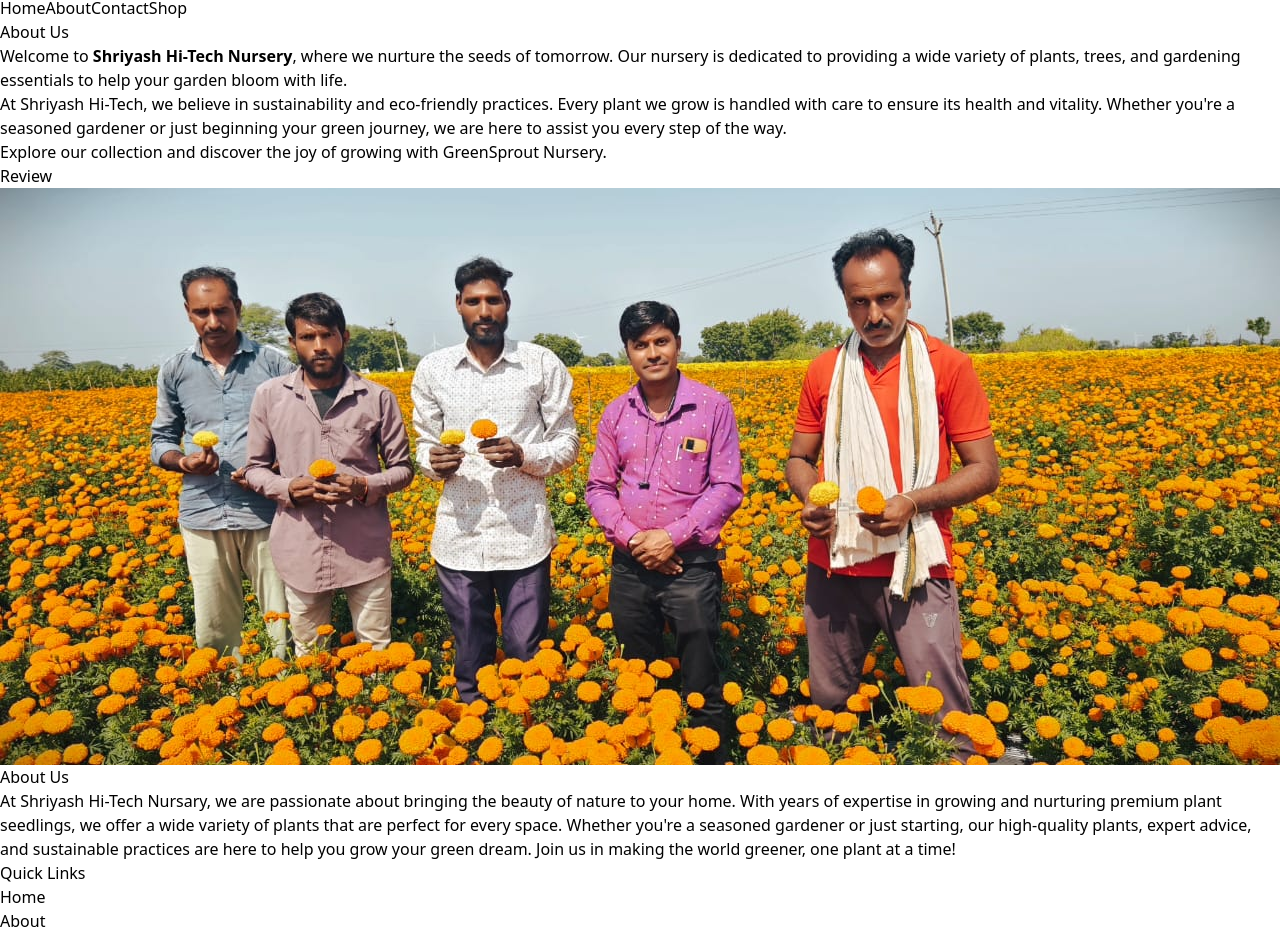
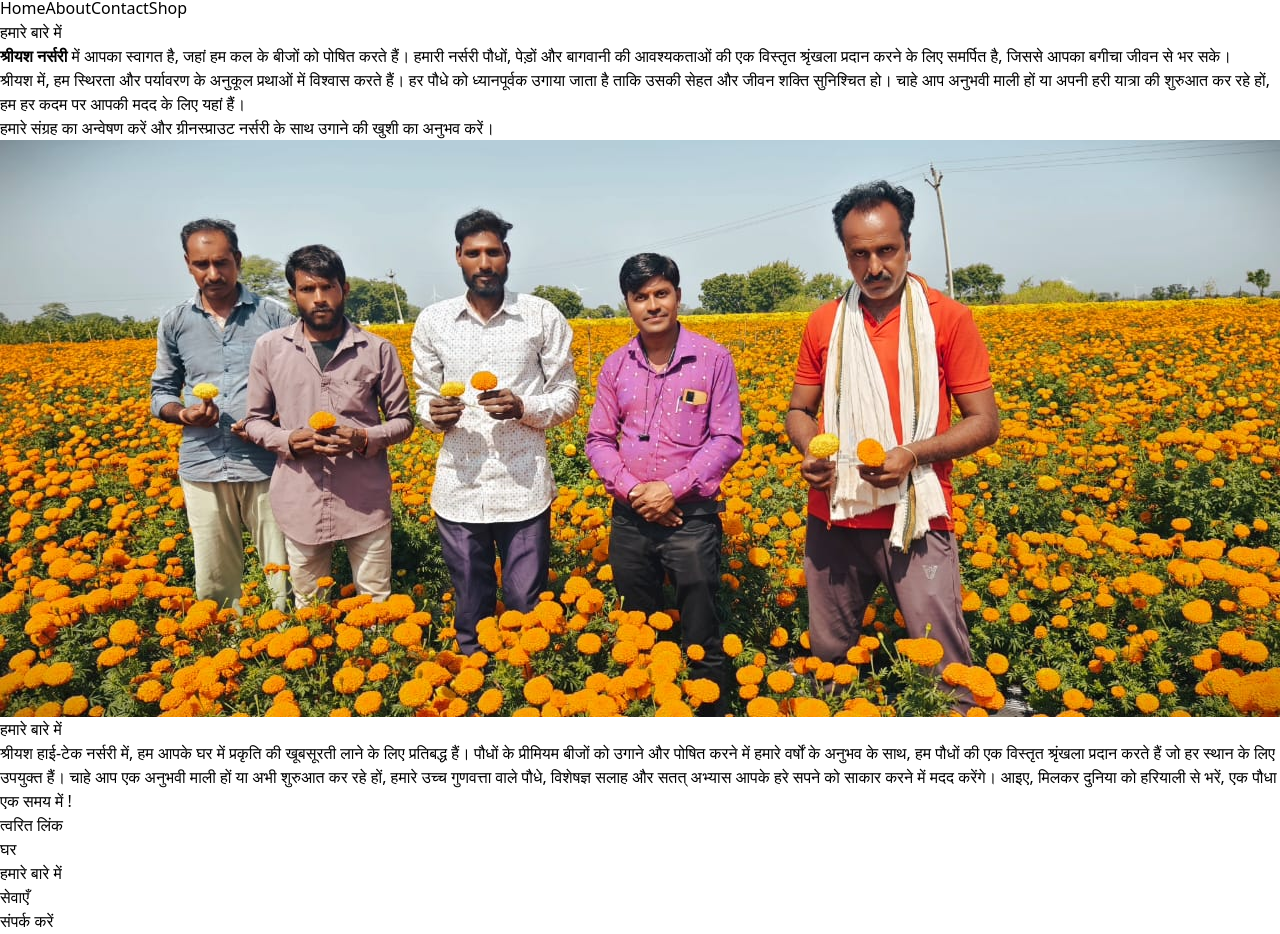
Before and after one commit to Ashishkalbande11/Shriyash_F, a React (Vite) app: page /about in a window 1280 px wide. Shown: the part 1356-2290 px from the top of the page. Built offline with nearby package versions, Linux system fonts and the light colour scheme; the HTML template or start-up script is replaced by a standard one.

Commit message:
screen adjustment

```diff
--- a/src/components/About.jsx
+++ b/src/components/About.jsx
@@ -4,27 +4,29 @@ import review from "../images/review.jpg"
 const About = () => {
   return (
     <>
-    <div className="w-[80%] mx-auto my-12 p-6 bg-white shadow-lg rounded-lg">
-      <h2 className="text-3xl font-bold text-green-700 text-center mb-6">About Us</h2>
+    <div className="w-[97%] mx-auto my-12 p-6 bg-white shadow-lg rounded-lg">
+      <h2 className="text-3xl font-bold text-green-700 text-center mb-6">
+        हमारे बारे में
+      </h2>
       <p className="text-lg text-gray-700 leading-relaxed mb-4">
-        Welcome to <strong className="text-green-600">Shriyash Hi-Tech Nursery</strong>, where we nurture the seeds of tomorrow.
-        Our nursery is dedicated to providing a wide variety of plants, trees, and gardening essentials to help your
-        garden bloom with life.
+        <strong className="text-green-600">श्रीयश नर्सरी</strong> में आपका स्वागत है,
+        जहां हम कल के बीजों को पोषित करते हैं। हमारी नर्सरी पौधों, पेड़ों और बागवानी की
+        आवश्यकताओं की एक विस्तृत श्रृंखला प्रदान करने के लिए समर्पित है, जिससे आपका बगीचा
+        जीवन से भर सके।
       </p>
       <p className="text-lg text-gray-700 leading-relaxed mb-4">
-        At Shriyash Hi-Tech, we believe in sustainability and eco-friendly practices. Every plant we grow is handled
-        with care to ensure its health and vitality. Whether you're a seasoned gardener or just beginning your
-        green journey, we are here to assist you every step of the way.
+        श्रीयश में, हम स्थिरता और पर्यावरण के अनुकूल प्रथाओं में विश्वास करते हैं।
+        हर पौधे को ध्यानपूर्वक उगाया जाता है ताकि उसकी सेहत और जीवन शक्ति सुनिश्चित हो।
+        चाहे आप अनुभवी माली हों या अपनी हरी यात्रा की शुरुआत कर रहे हों, हम हर कदम पर
+        आपकी मदद के लिए यहां हैं।
       </p>
       <p className="text-lg text-gray-700 leading-relaxed">
-        Explore our collection and discover the joy of growing with GreenSprout Nursery.
+        हमारे संग्रह का अन्वेषण करें और ग्रीनस्प्राउट नर्सरी के साथ उगाने की खुशी का
+        अनुभव करें।
       </p>
     </div>
-
-
-    <div className="w-[80%] mx-auto my-12 p-6 bg-white shadow-lg rounded-lg" >
-    <h2 className="text-3xl font-bold text-green-700 text-center mb-6">Review</h2>
-      <img src={review} alt="" />
+    <div className="w-[97%] mx-auto  bg-white shadow-lg rounded-lg">
+      <img className="rounded-lg" src={review} alt="" />
     </div>
     </>
   );
--- a/src/components/Footer.jsx
+++ b/src/components/Footer.jsx
@@ -8,41 +8,41 @@ import { useNavigate } from "react-router-dom";
 const Footer = () => {
   const navigate = useNavigate();
   return (
-    <footer className="bg-gray-800 text-white py-8 rounded-lg m-4">
+    <footer className="bg-gray-800 text-white py-8 rounded-lg m-1">
       {/* Footer Container */}
       <div className="max-w-7xl mx-auto px-4 sm:px-6 lg:px-8">
         {/* Grid Layout */}
         <div className="grid grid-cols-1 md:grid-cols-3 gap-6">
           {/* About Section */}
           <div>
-            <h3 className="text-lg font-semibold mb-4">About Us</h3>
+            <h3 className="text-lg font-semibold mb-4">हमारे बारे में</h3>
             <p className="text-sm text-gray-400">
-            At Shriyash Hi-Tech Nursary, we are passionate about bringing the beauty of nature to your home. With years of expertise in growing and nurturing premium plant seedlings, we offer a wide variety of plants that are perfect for every space. Whether you're a seasoned gardener or just starting, our high-quality plants, expert advice, and sustainable practices are here to help you grow your green dream. Join us in making the world greener, one plant at a time!
+            श्रीयश हाई-टेक नर्सरी में, हम आपके घर में प्रकृति की खूबसूरती लाने के लिए प्रतिबद्ध हैं। पौधों के प्रीमियम बीजों को उगाने और पोषित करने में हमारे वर्षों के अनुभव के साथ, हम पौधों की एक विस्तृत श्रृंखला प्रदान करते हैं जो हर स्थान के लिए उपयुक्त हैं। चाहे आप एक अनुभवी माली हों या अभी शुरुआत कर रहे हों, हमारे उच्च गुणवत्ता वाले पौधे, विशेषज्ञ सलाह और सतत् अभ्यास आपके हरे सपने को साकार करने में मदद करेंगे। आइए, मिलकर दुनिया को हरियाली से भरें, एक पौधा एक समय में !
             </p>
           </div>
 
           {/* Links Section */}
           <div>
-            <h3 className="text-lg font-semibold mb-4">Quick Links</h3>
+            <h3 className="text-lg font-semibold mb-4">त्वरित लिंक</h3>
             <ul className="space-y-2">
               <li>
                 <button onClick={()=> navigate("/")} className="text-sm text-gray-400 hover:text-white">
-                  Home
+                घर
                 </button>
               </li>
               <li>
                 <button onClick={() => navigate("/about")} className="text-sm text-gray-400 hover:text-white">
-                  About
+                हमारे बारे में
                 </button>
               </li>
               <li>
                 <button onClick={() => navigate("/home")} className="text-sm text-gray-400 hover:text-white">
-                  Services
+                सेवाएँ
                 </button>
               </li>
               <li>
                 <button onClick={()=> navigate("/contact")} className="text-sm text-gray-400 hover:text-white">
-                  Contact
+                संपर्क करें
                 </button>
               </li>
             </ul>
@@ -50,7 +50,7 @@ const Footer = () => {
 
           {/* Social Media Section */}
           <div>
-            <h3 className="text-lg font-semibold mb-4">Follow Us</h3>
+            <h3 className="text-lg font-semibold mb-4">हमें फ़ॉलो करें</h3>
             <div className="flex space-x-4">
               <a
                 href="https://www.facebook.com/profile.php?id=61567820752302&mibextid=ZbWKwL"
--- a/src/components/Home.jsx
+++ b/src/components/Home.jsx
@@ -14,23 +14,23 @@ const Home = () => {
   return (
       <div className='p-4'>
         <SimpleCarousel/>
-        <div className="grid grid-cols-1 md:grid-cols-2 lg:grid-cols-3 gap-4 p-6 w-full bg-[#9ed1a6] mt-5 rounded-lg">
-          <div className="h-[300px] bg-white rounded-lg shadow-lg">
+        <div className="grid grid-cols-2 md:grid-cols-2 lg:grid-cols-3 gap-1 p-1 w-full bg-[#9ed1a6] mt-3 rounded-lg">
+          <div className="h-[200px] md:h-[300px] bg-white rounded-lg shadow-lg">
             <img className="h-full w-full rounded-lg" src={tomato} alt="" srcset="" />
           </div>
-          <div className="h-[300px] bg-white rounded-lg shadow-lg">
+          <div className="h-[200px] md:h-[300px] bg-white rounded-lg shadow-lg">
             <img className="h-full w-full rounded-lg" src={marigold} alt="" srcset="" />
           </div>
-          <div className="h-[300px] bg-white rounded-lg shadow-lg">
+          <div className="h-[200px] md:h-[300px] bg-white rounded-lg shadow-lg">
             <img className="h-full w-full rounded-lg" src={brinjal} alt="" srcset="" />
           </div>
-          <div className="h-[300px] bg-white rounded-lg shadow-lg">
+          <div className="h-[200px] md:h-[300px] bg-white rounded-lg shadow-lg">
             <img className="h-full w-full rounded-lg" src={chilli} alt="" srcset="" />
           </div>
-          <div className="h-[300px] bg-white rounded-lg shadow-lg">
+          <div className="h-[200px] md:h-[300px] bg-white rounded-lg shadow-lg">
             <img className="h-full w-full rounded-lg" src={gobi} alt="" srcset="" />
           </div>
-          <div className="h-[300px] bg-white rounded-lg shadow-lg">
+          <div className="h-[200px] md:h-[300px] bg-white rounded-lg shadow-lg">
             <img className="h-full w-full rounded-lg" src={tarbuj} alt="" srcset="" />
           </div>
         </div>
--- a/src/components/SimpleCrousel.jsx
+++ b/src/components/SimpleCrousel.jsx
@@ -26,7 +26,8 @@ const SimpleCarousel = () => {
       {
         breakpoint: 768, // Breakpoint for tablets and below
         settings: {
-          slidesToShow: 1, // Show 1 slide in mobile view
+          slidesToShow: 2,
+          height: "50px" // Show 1 slide in mobile view
         },
       },
     ],
@@ -35,10 +36,10 @@ const SimpleCarousel = () => {
   const slides = [img1, img2, img3, img4, img5, img6, img7];
 
   return (
-    <div className="mt-10 p-4 bg-[#9ed1a6] rounded-lg h-[380px]">
+    <div className="mt-2 p-1 bg-[#9ed1a6] rounded-lg h-[200px] md:h-[380px]">
       <Slider {...settings}>
         {slides.map((src, index) => (
-          <div key={index} className="flex justify-center items-center h-80 bg-[#9ed1a6] pr-2">
+          <div key={index} className="flex justify-center items-center h-40 md:h-80 bg-[#9ed1a6] pr-2">
             <img
               src={src}
               alt={`Slide ${index}`}
```
